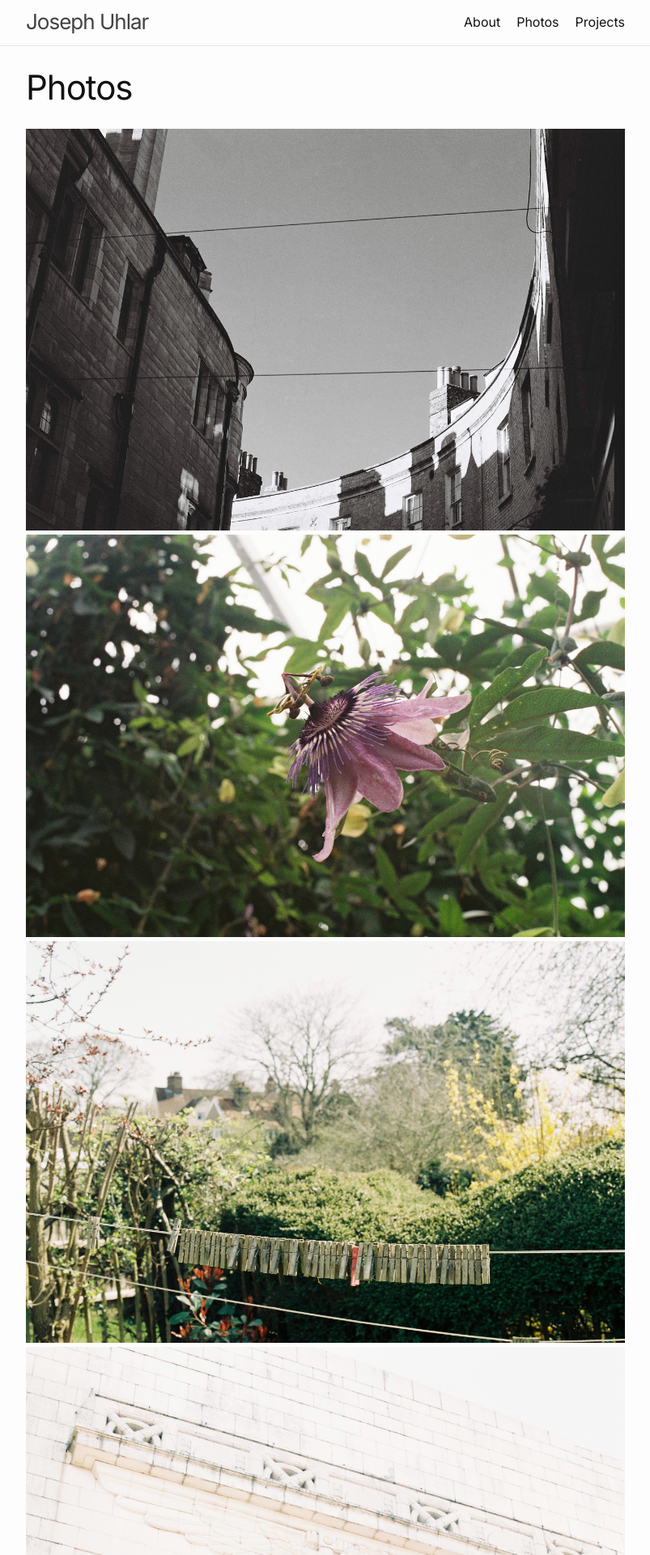
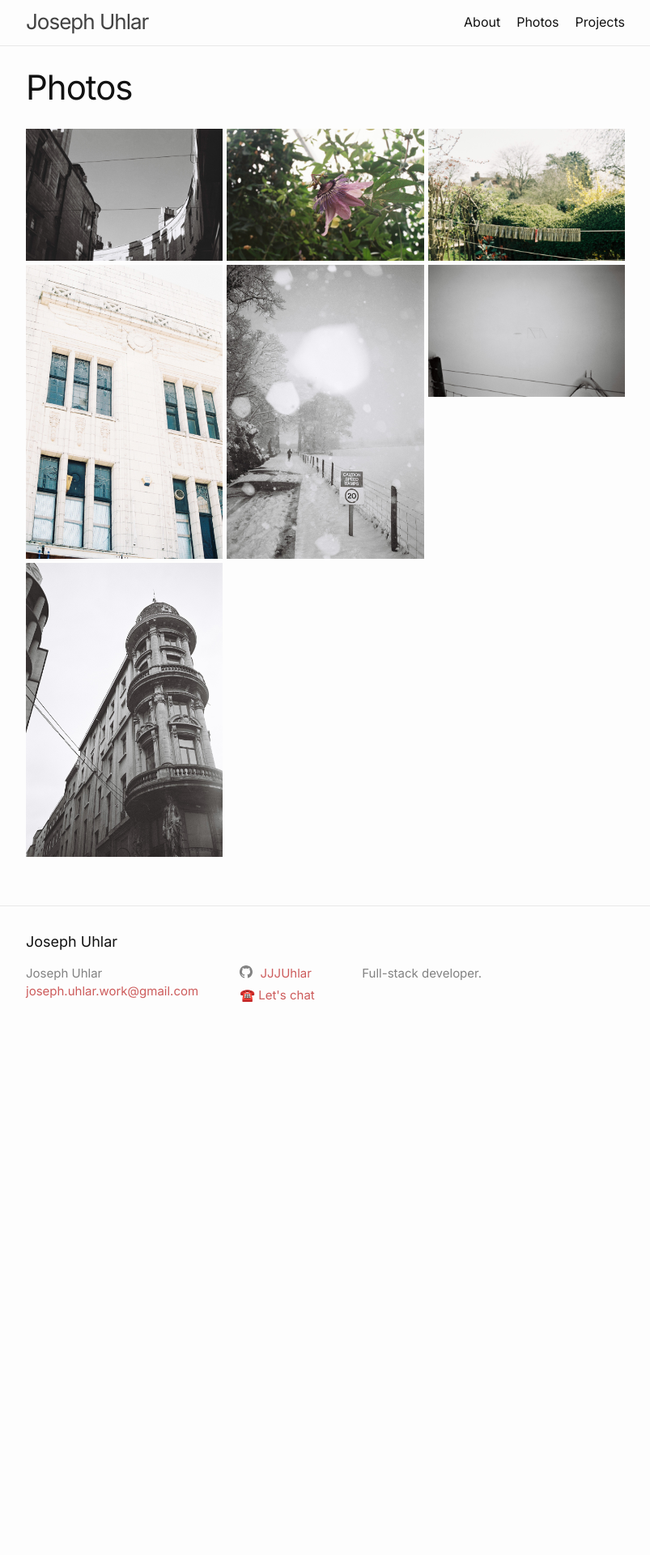
Before and after one commit to JJJUhlar/jjjuhlar.github.io, a Jekyll site: the page built from art.markdown, in a window 1280 px wide. Shown: the top 1920 px of the page at 81% size, without its empty margins (238-1041 px from the left). Built offline with Jekyll 4.4.1, drawn with Linux system fonts in a browser that asks for light colours; after the commit the page ends 1301 px from its top, so only the background shows below that.

Commit message:
grid photos layout and links to bigger photos

```diff
--- a/art.markdown
+++ b/art.markdown
@@ -4,10 +4,11 @@ title: Photos
 permalink: /art/
 ---
 
-<div style="display: grid; column-gap: 5px; row-gap: 5px; grid: repeat(3, 100px); grid-auto-flow: row;">
+<div style="display: grid; column-gap: 5px; row-gap: 5px; grid-template-columns: repeat(3, 1fr);">
+
     {% for image in site.static_files %}
         {% if image.path contains 'images/art/' %}
-            <img src="{{site.basurl}}{{image.path}}" alt="image" />
+            <a href="{{site.basurl}}{{image.path}}" target="_blank"><img src="{{site.basurl}}{{image.path}}" alt="image" /></a>
         {% endif %}
     {% endfor %}
 </div>
```
